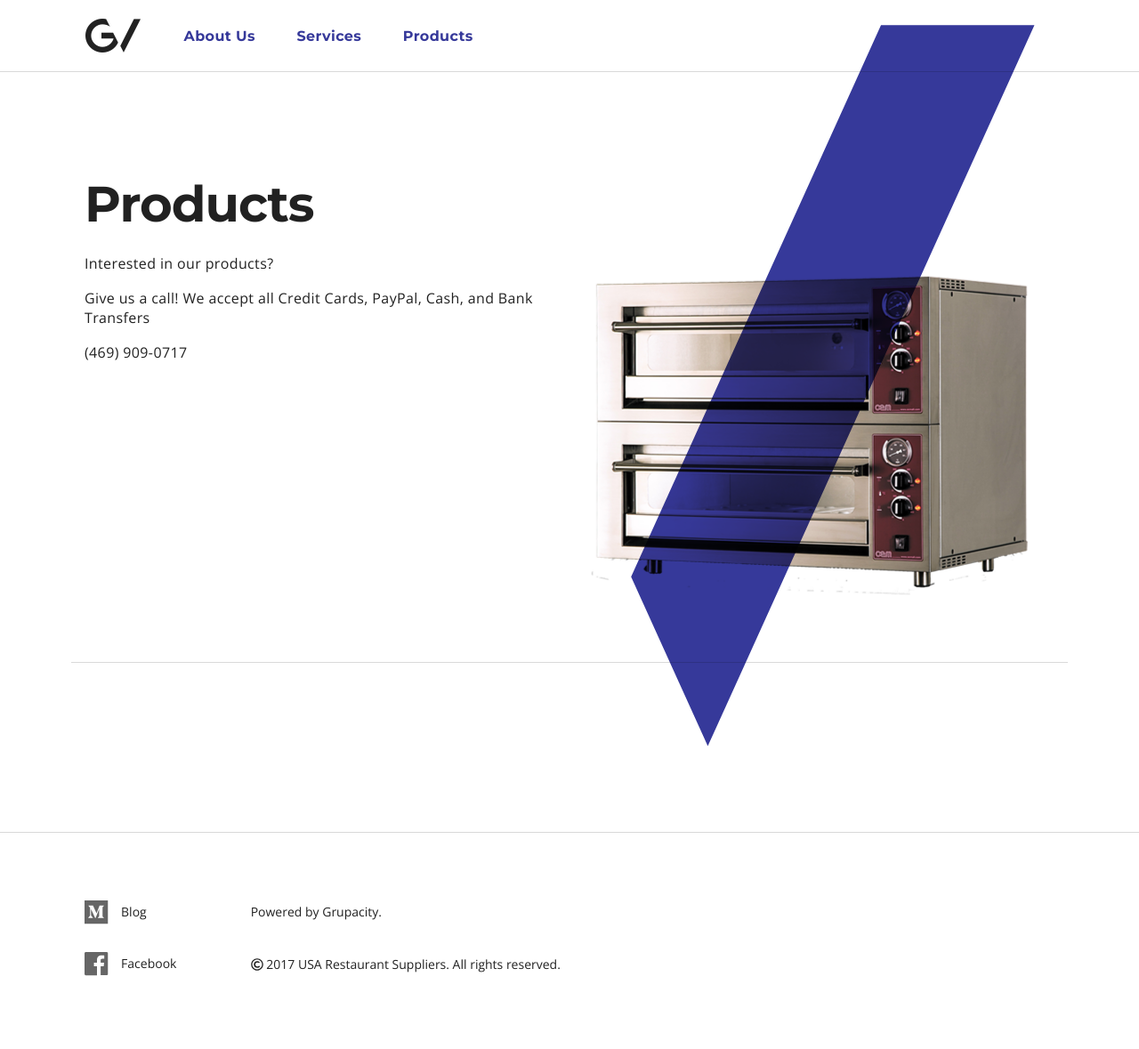
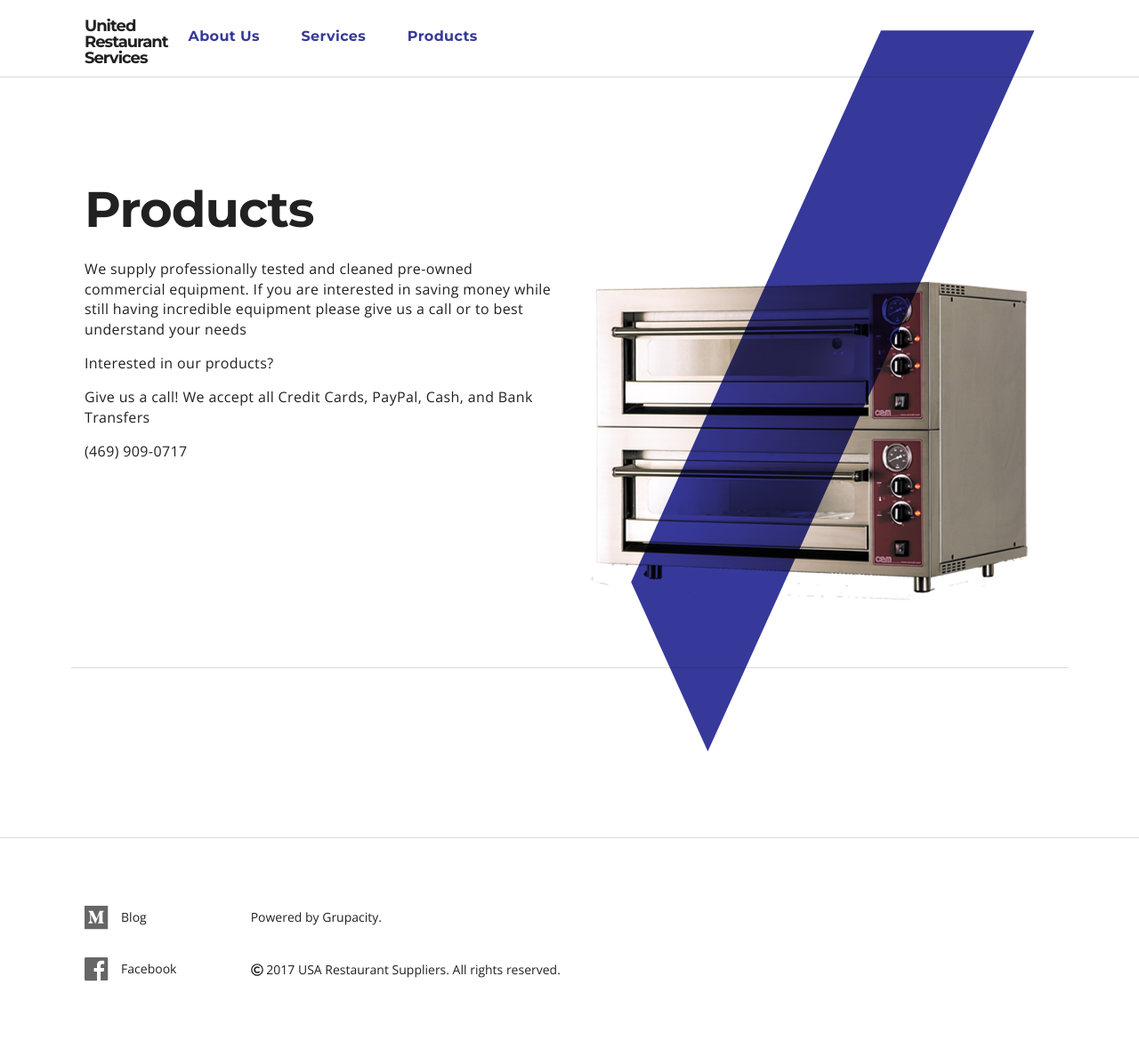
Before and after one commit to JohnKahn/usa, a Jekyll site: the page built from products.html, in a window 1280 px wide. Shown: the whole page at 89% size. Built offline with Jekyll 4.4.1, drawn with Linux system fonts in a browser that asks for light colours; nearby versions of some CDN libraries.

Commit message:
Update logo

```diff
--- a/_layouts/default.html
+++ b/_layouts/default.html
@@ -18,7 +18,8 @@
   <nav>
     <div class="container">
       <a href="/">
-        <img class="nav-logo" src="/assets/img/gv-black.png" alt="USA Restaurant Services Logo" />
+        <!-- <img class="nav-logo" src="/assets/img/gv-black.png" alt="USA Restaurant Services Logo" /> -->
+        <h6 class="nav-logo">United Restaurant Services</h6>
       </a>
       <div class="nav-items theme-textColor animate-color">
         {% for link in site.navigation %}
--- a/products.html
+++ b/products.html
@@ -13,6 +13,7 @@ scripts:
             <h2 class="products-title">Products
               <span class="theme-textColor">{{ message.title }}</span>
             </h2>
+            <p class="products-">We supply professionally tested and cleaned pre-owned commercial equipment. If you are interested in saving money while still having incredible equipment please give us a call or  to best understand your needs</p>
             <p class="products-paragraph">
               Interested in our products?
             </p>
```
